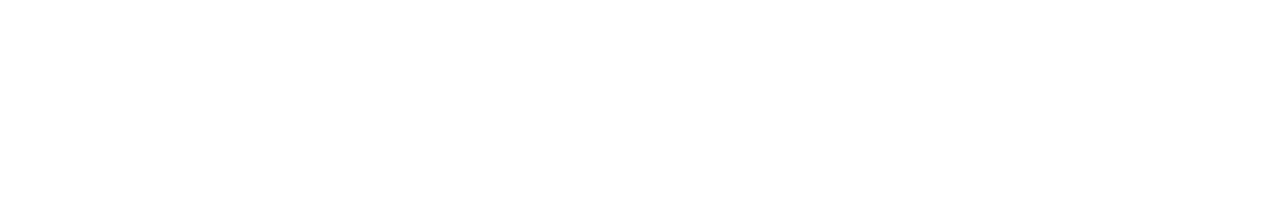
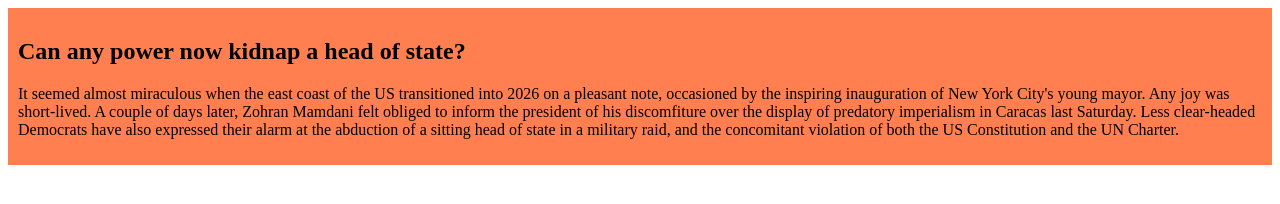
Before and after one commit to imranhasan17/my-simple-website, a plain HTML site: page index.html in a window 1280 px wide. Drawn offline with Linux system fonts and the light colour scheme.

Commit message:
added the first blog

```diff
--- /dev/null
+++ b/CSS/blog.css
@@ -0,0 +1,4 @@
+div{
+    background-color: coral;
+    padding: 10px;
+}
--- a/index.html
+++ b/index.html
@@ -3,9 +3,16 @@
 <head>
     <meta charset="UTF-8">
     <meta name="viewport" content="width=device-width, initial-scale=1.0">
+    <link rel="stylesheet" href="CSS/blog.css">
     <title>My Simple Website</title>
 </head>
 <body>
+    <div>
+        <h2>Can any power now kidnap a head of state?</h2>
+        <p>
+            It seemed almost miraculous when the east coast of the US transitioned into 2026 on a pleasant note, occasioned by the inspiring inauguration of New York City's young mayor. Any joy was short-lived. A couple of days later, Zohran Mamdani felt obliged to inform the president of his discomfiture over the display of predatory imperialism in Caracas last Saturday. Less clear-headed Democrats have also expressed their alarm at the abduction of a sitting head of state in a military raid, and the concomitant violation of both the US Constitution and the UN Charter.
+        </p>
+    </div>
 
 </body>
 </html>
```
